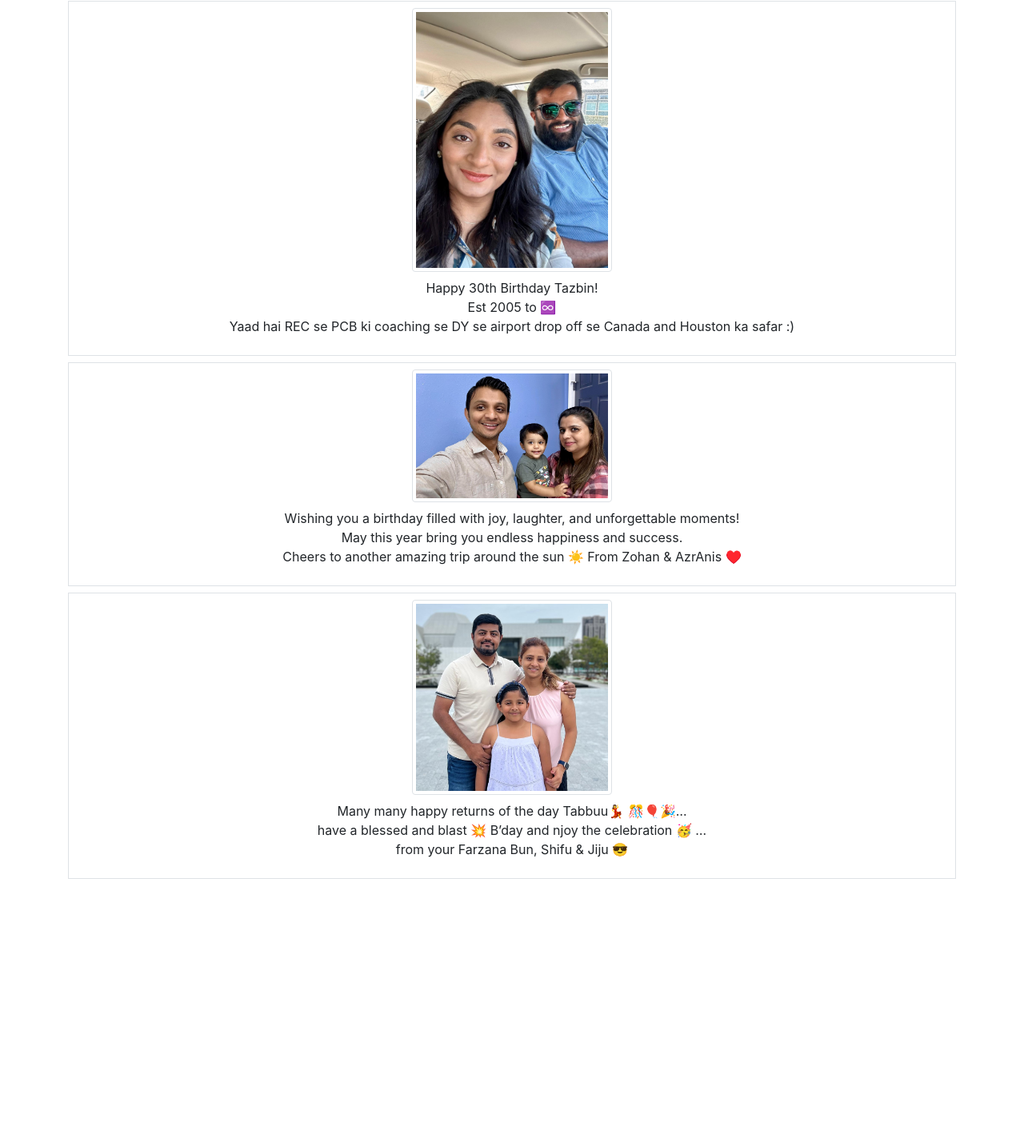
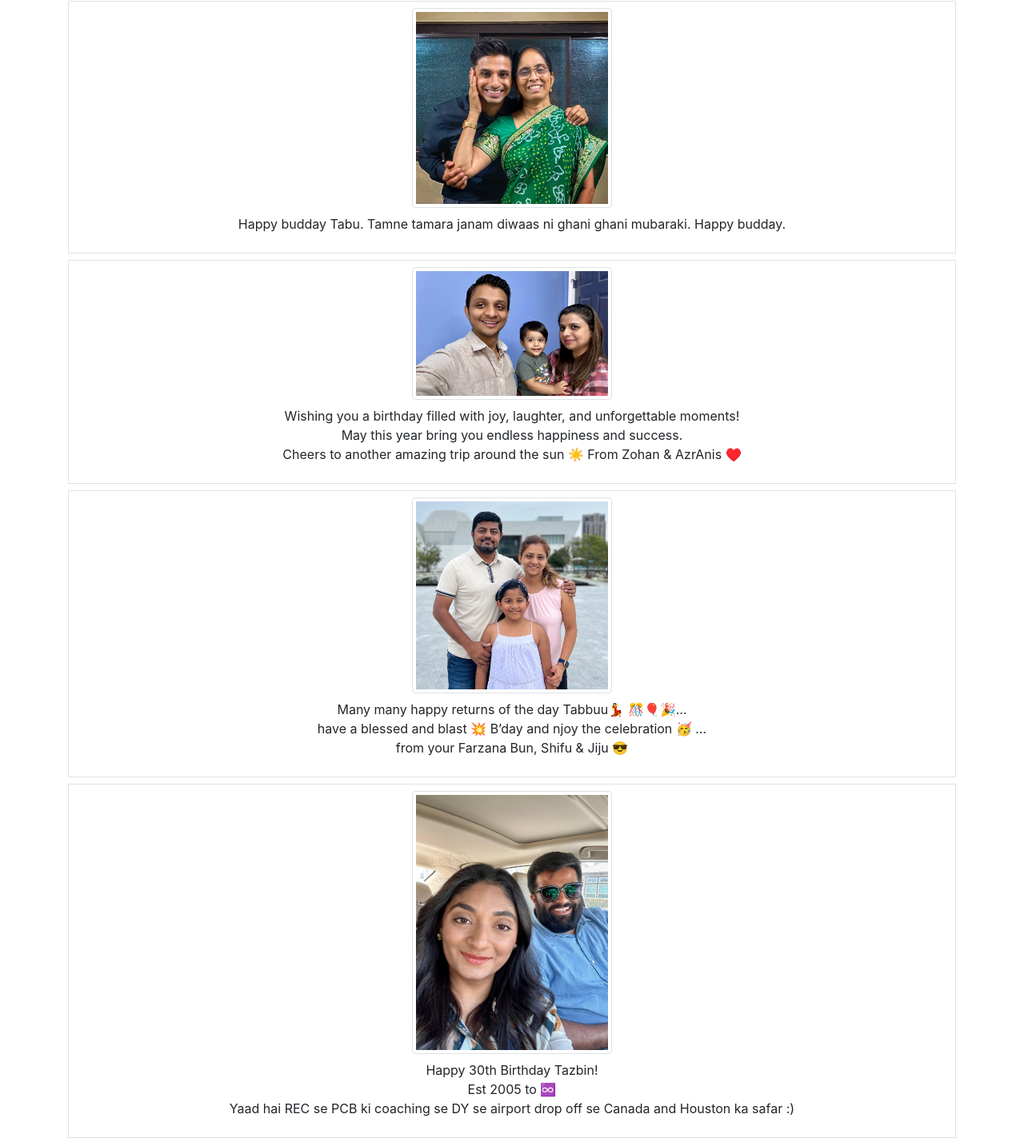
Before and after one commit to afsangujarati93/her-birthday, a plain HTML site: page index.html in a window 1280 px wide. Shown: the part 2387-3820 px from the top of the page at 80% size. Before the commit the page ends 3534 px from the top, so only its background shows below. Drawn offline with nearby package versions, Linux system fonts and the light colour scheme.

Commit message:
farida mom

```diff
--- a/index.html
+++ b/index.html
@@ -142,10 +142,9 @@
                 <p class="mt-2"> Happy birthday Tabu beta. Hedo hawa time thai jyo. </p>
             </div>
             <div class="py-2 border mt-2">
-                <img src="sara.jpeg" alt="Friend" class="img-thumbnail">
-                <p class="mt-2"> Happy 30th Birthday Tazbin! <br/>
-                    Est 2005 to ♾️ <br/>
-                    Yaad hai REC se PCB ki coaching se DY se airport drop off se Canada and Houston ka safar :)
+                <img src="faridamom.jpg" alt="Friend" class="img-thumbnail">
+                <p class="mt-2">
+                    Happy budday Tabu. Tamne tamara janam diwaas ni ghani ghani mubaraki. Happy budday.
                 </p>
             </div>
             <div class="py-2 border mt-2">
@@ -161,6 +160,14 @@
                 <p class="mt-2"> Many many happy returns of the day Tabbuu💃 🎊🎈🎉… <br/>
                     have a blessed and blast 💥 B’day and njoy the celebration 🥳 … <br/>
                     from your Farzana Bun, Shifu & Jiju 😎 </p>
+            </div>
+
+            <div class="py-2 border mt-2">
+                <img src="sara.jpeg" alt="Friend" class="img-thumbnail">
+                <p class="mt-2"> Happy 30th Birthday Tazbin! <br/>
+                    Est 2005 to ♾️ <br/>
+                    Yaad hai REC se PCB ki coaching se DY se airport drop off se Canada and Houston ka safar :)
+                </p>
             </div>
         </div>
     </div>
```
Also changed, not shown: faridamom.jpg (added).
